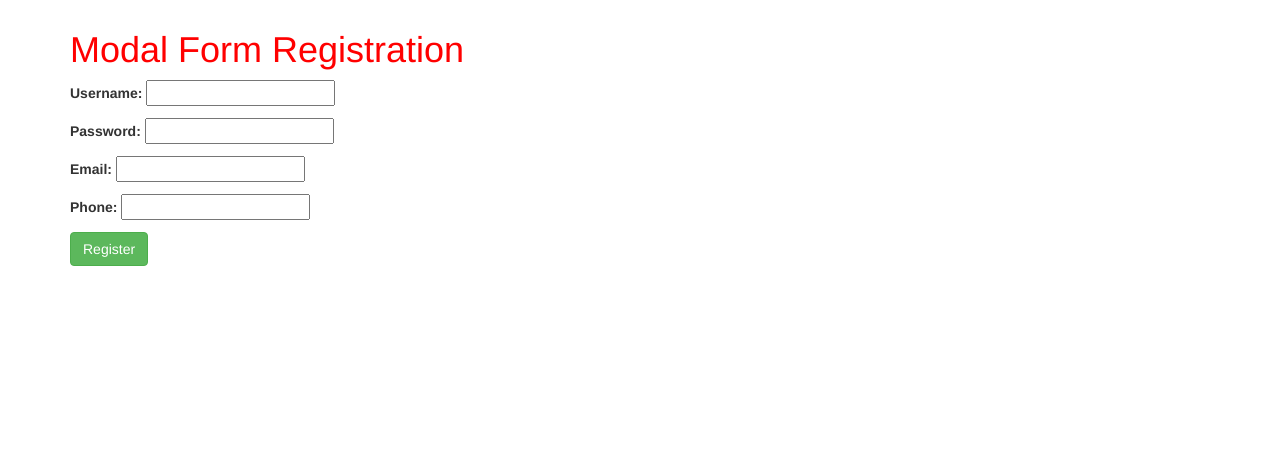
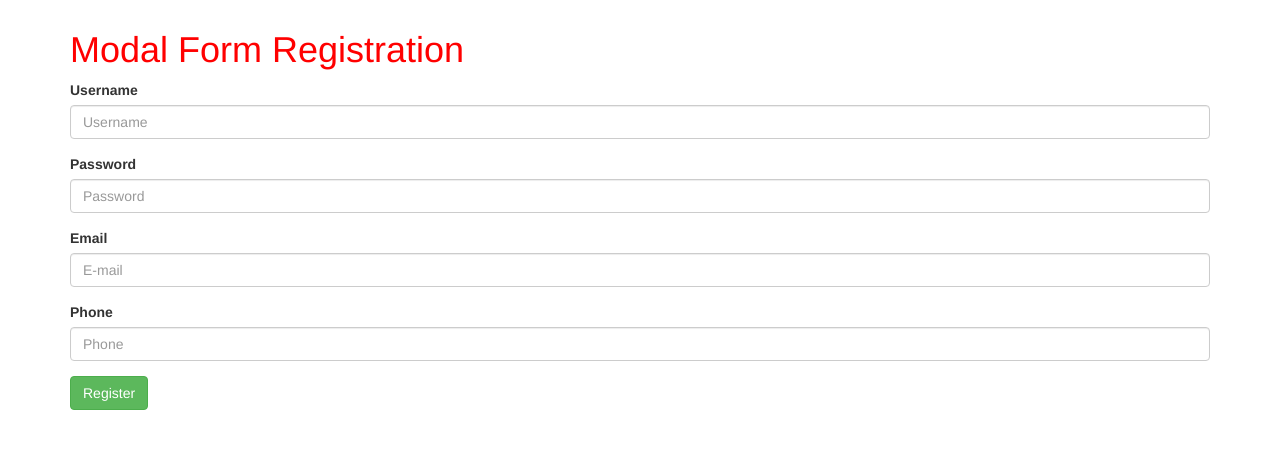
Before and after one commit to zipporia/Python-Django, a Django app: page /modalform in a window 1280 px wide. Shown: the part 80-529 px from the top of the page. Run offline with Django 3.2, Linux system fonts and the light colour scheme; some libraries are stand-ins or nearby versions.

Commit message:
modalform

```diff
--- a/TestPro/NewsApp/forms.py
+++ b/TestPro/NewsApp/forms.py
@@ -35,3 +35,22 @@ class RegistrationModal(forms.ModelForm):
             'email',
             'phone'
         ]
+
+        widgets = {
+            'username': forms.TextInput(attrs={
+                                        'class':'form-control',
+                                        'placeholder':'Username'
+                                        }),
+            'password': forms.PasswordInput(attrs={
+                                        'class': 'form-control',
+                                        'placeholder': 'Password'
+                                        }),
+            'email': forms.EmailInput(attrs={
+                                        'class': 'form-control',
+                                        'placeholder': 'E-mail'
+                                        }),
+            'phone': forms.NumberInput(attrs={
+                                        'class': 'form-control',
+                                        'placeholder': 'Phone'
+                                        }),
+        }
--- a/TestPro/templates/modalform.html
+++ b/TestPro/templates/modalform.html
@@ -8,7 +8,25 @@
 
     {% csrf_token %}
 
-{{modalform.as_p}}
+    <div class="form-group">
+        <label>Username</label>
+        {{modalform.username}}
+    </div>
+
+     <div class="form-group">
+         <label>Password</label>
+         {{modalform.password}}
+     </div>
+
+     <div class="form-group">
+         <label>Email</label>
+         {{modalform.email}}
+     </div>
+
+     <div class="form-group">
+         <label>Phone</label>
+         {{modalform.phone}}
+     </div>
 
     <input type="submit" class="btn btn-success" value="Register">
     </form>
```
